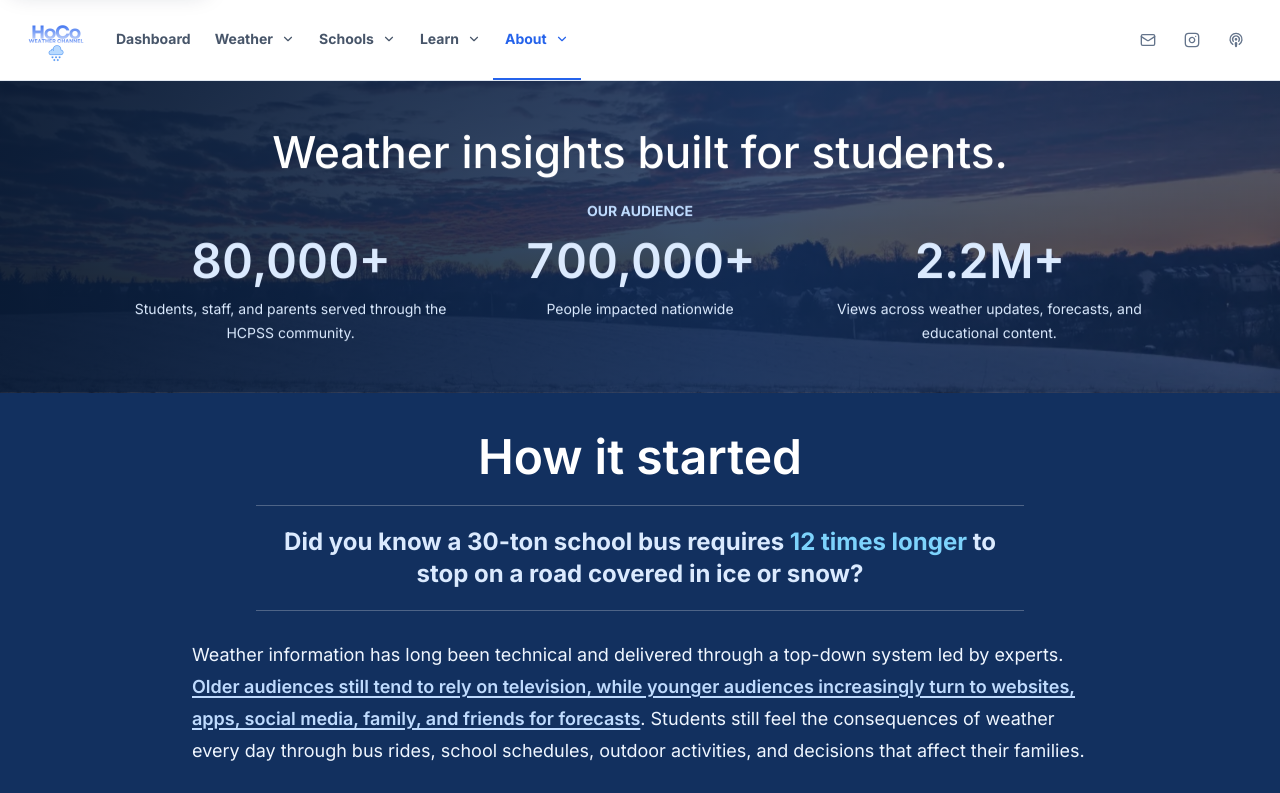
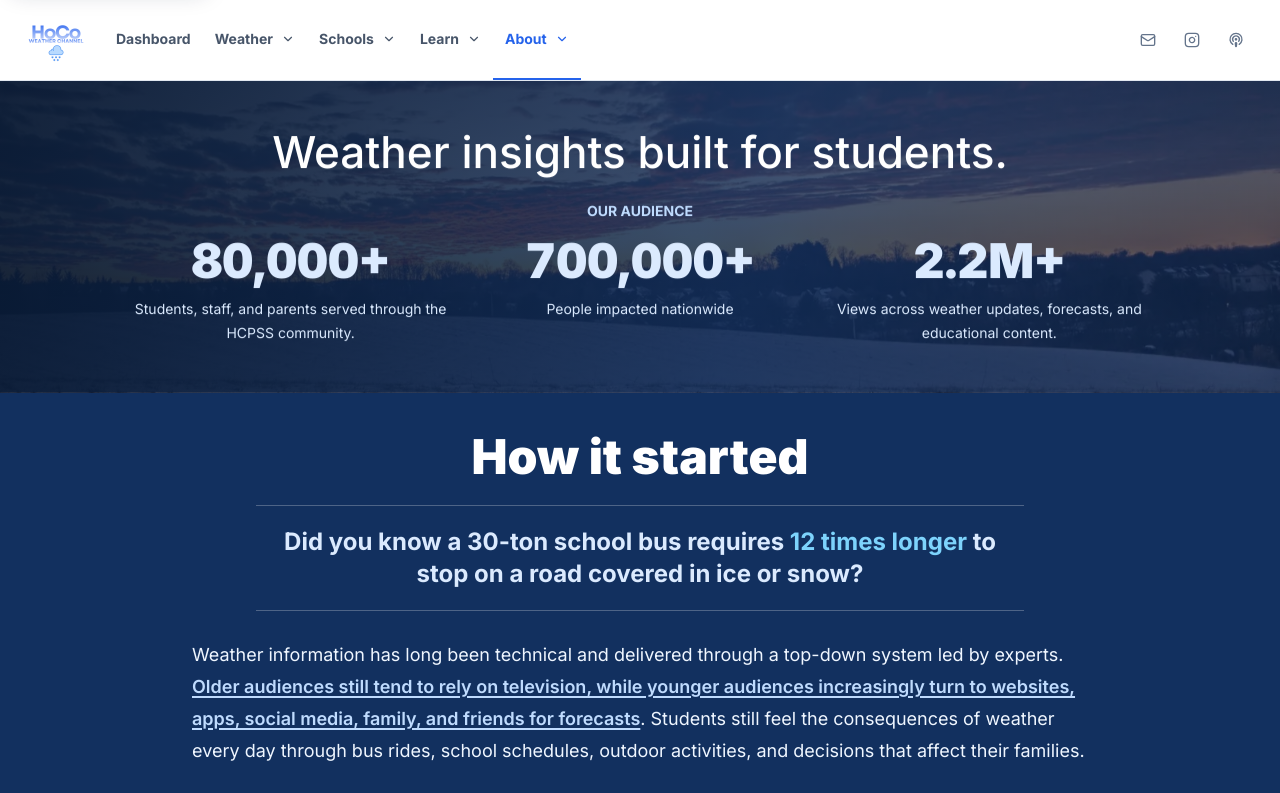
Before and after one commit to davidliu-2008/HoCoWX, a Next.js app: page /about in a window 1280 px wide. Shown: the top 793 px of the page. Built offline with nearby package versions, Linux system fonts and the light colour scheme.

Commit message:
Restore intended heading weight hierarchy

```diff
--- a/app/globals.css
+++ b/app/globals.css
@@ -159,10 +159,6 @@ main article[class*="shadow"] {
 .integrated-page {
   padding-bottom: 0;
   background: #ffffff;
-}
-
-.integrated-page .font-black {
-  font-weight: 600;
 }
 
 .integrated-page > section,
```
